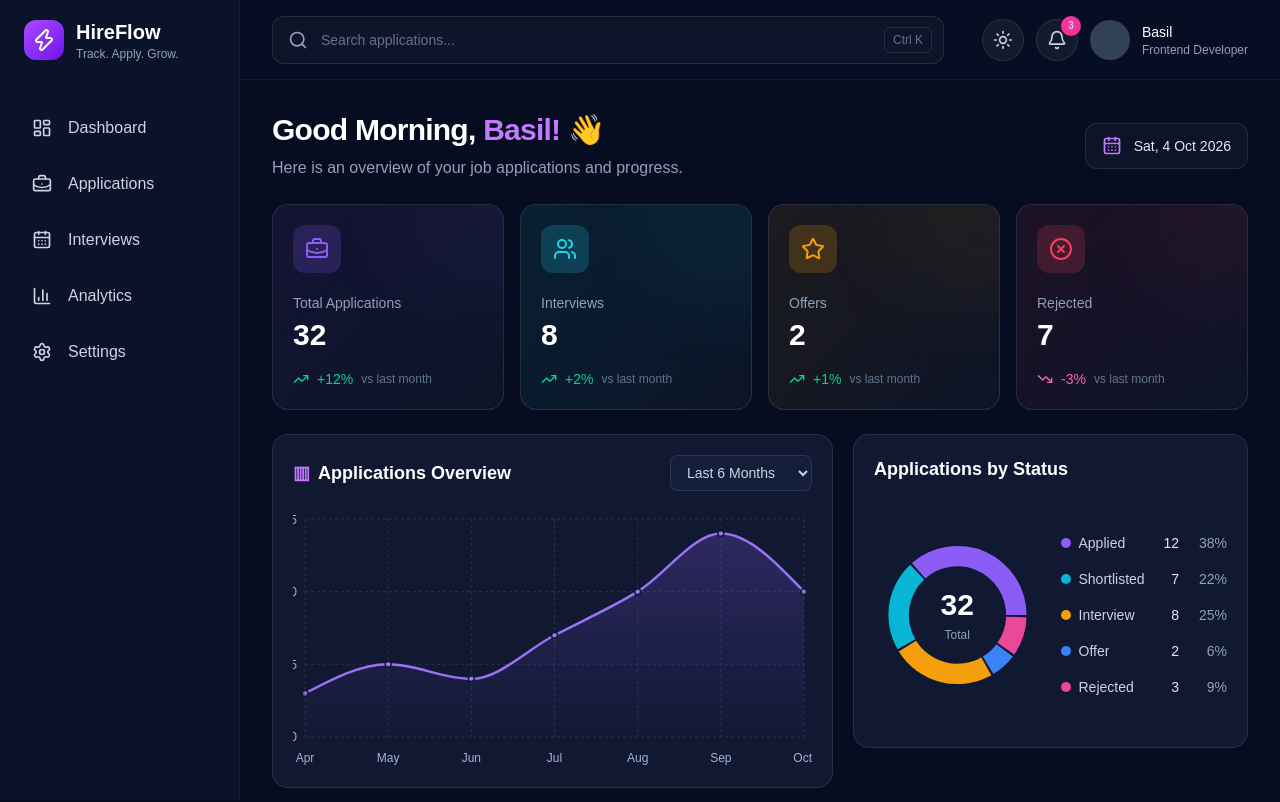
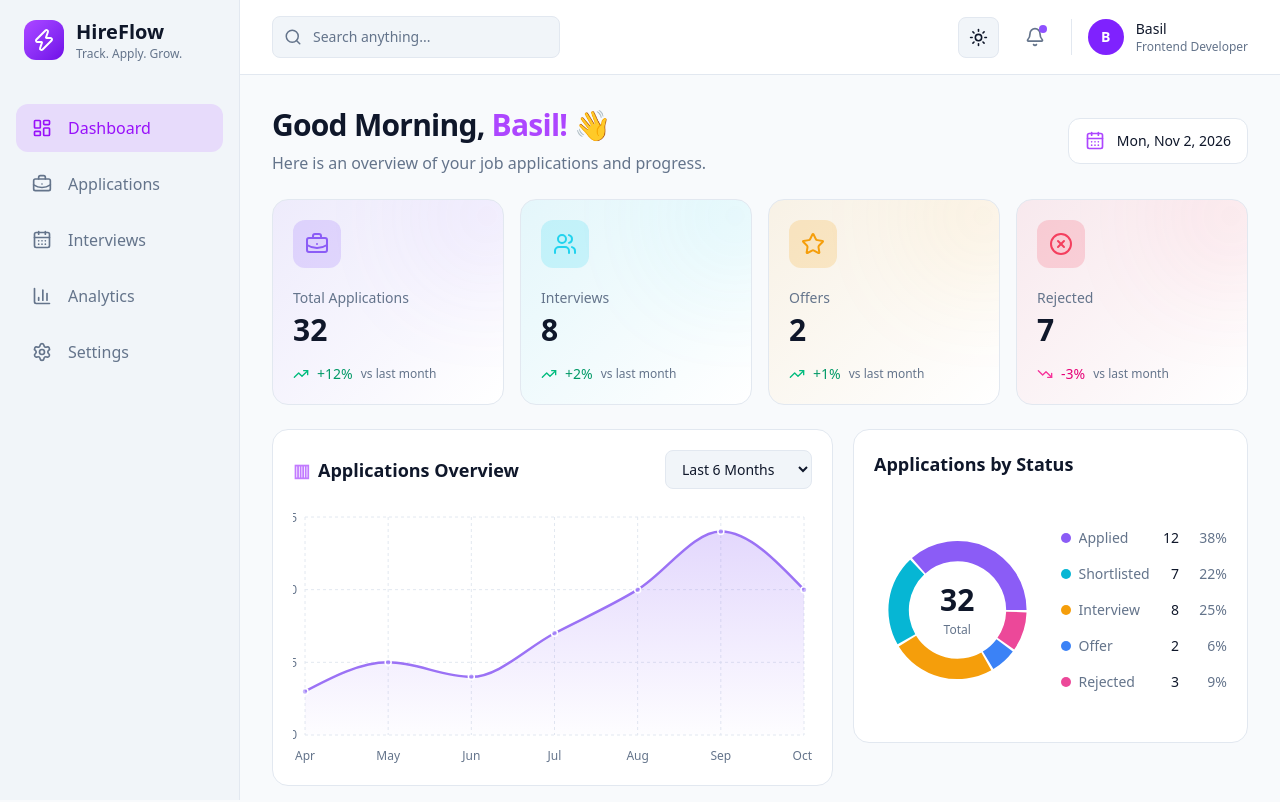
Before and after one commit to basilabbas-dev/jobora.com, a Next.js app: page /dashboard in a window 1280 px wide. Shown: the top 802 px of the page. Built offline with nearby package versions, Linux system fonts and the light colour scheme.

Commit message:
worked on light and dark mode of website changing theme colors

```diff
--- a/app/components/dashboard/applicationscharts.tsx
+++ b/app/components/dashboard/applicationscharts.tsx
@@ -23,10 +23,10 @@ const chartData = [
 
 export default function ApplicationsChart() {
   return (
-    <section className="min-w-0 rounded-2xl border border-white/10 bg-[#101832] p-4 sm:p-5">
+    <section className="min-w-0 rounded-2xl border border-[var(--border)] bg-[var(--surface)] p-4 transition-colors duration-200 sm:p-5">
       {/* Chart heading */}
       <div className="mb-5 flex flex-wrap items-center justify-between gap-3">
-        <h2 className="text-base font-semibold text-white sm:text-lg">
+        <h2 className="text-base font-semibold text-[var(--foreground)] sm:text-lg">
           <span className="mr-2 text-purple-400">▥</span>
           Applications Overview
         </h2>
@@ -34,7 +34,7 @@ export default function ApplicationsChart() {
         <select
           defaultValue="6"
           aria-label="Chart time period"
-          className="rounded-lg border border-white/10 bg-[#141E3B] px-3 py-2 text-xs text-slate-300 outline-none focus:border-purple-400 sm:text-sm"
+          className="rounded-lg border border-[var(--border)] bg-[var(--surface-secondary)] px-3 py-2 text-xs text-[var(--foreground)] outline-none transition-colors focus:border-purple-400 sm:text-sm"
         >
           <option value="3">Last 3 Months</option>
           <option value="6">Last 6 Months</option>
@@ -71,14 +71,17 @@ export default function ApplicationsChart() {
             </defs>
 
             <CartesianGrid
-              stroke="#26314F"
+              stroke="var(--border)"
               strokeDasharray="3 3"
               vertical
             />
 
             <XAxis
               dataKey="month"
-              tick={{ fill: "#A5B4D4", fontSize: 12 }}
+              tick={{
+                fill: "var(--muted)",
+                fontSize: 12,
+              }}
               axisLine={false}
               tickLine={false}
               tickMargin={10}
@@ -87,7 +90,10 @@ export default function ApplicationsChart() {
             <YAxis
               domain={[0, 15]}
               ticks={[0, 5, 10, 15]}
-              tick={{ fill: "#A5B4D4", fontSize: 12 }}
+              tick={{
+                fill: "var(--muted)",
+                fontSize: 12,
+              }}
               axisLine={false}
               tickLine={false}
               width={30}
@@ -95,17 +101,22 @@ export default function ApplicationsChart() {
 
             <Tooltip
               contentStyle={{
-                backgroundColor: "#101832",
-                border: "1px solid #334166",
+                backgroundColor: "var(--surface)",
+                border: "1px solid var(--border)",
                 borderRadius: "12px",
-                color: "#FFFFFF",
+                color: "var(--foreground)",
                 fontSize: "12px",
+              }}
+              itemStyle={{
+                color: "var(--foreground)",
               }}
               formatter={(value) => [
                 `${value} applications`,
                 "Applications",
               ]}
-              labelStyle={{ color: "#C4B5FD" }}
+              labelStyle={{
+                color: "#A78BFA",
+              }}
             />
 
             <Area
@@ -117,13 +128,13 @@ export default function ApplicationsChart() {
               dot={{
                 r: 3,
                 fill: "#A78BFA",
-                stroke: "#101832",
+                stroke: "var(--surface)",
                 strokeWidth: 1.5,
               }}
               activeDot={{
                 r: 6,
                 fill: "#C4B5FD",
-                stroke: "#FFFFFF",
+                stroke: "var(--foreground)",
                 strokeWidth: 2,
               }}
             />
--- a/app/components/dashboard/dashboardlayout.tsx
+++ b/app/components/dashboard/dashboardlayout.tsx
@@ -1,3 +1,4 @@
+
 import Sidebar from "../sidebar";
 import Navbar from "../navbar";
 
@@ -7,11 +8,11 @@ export default function DashboardLayout({
   children: React.ReactNode;
 }) {
   return (
-    <div className="min-h-screen bg-[#070D20] text-white">
+    <div className="min-h-screen bg-[var(--background)] text-[var(--foreground)] transition-colors duration-200">
 
       <Sidebar />
 
-      <div className="lg:ml-60">
+      <div className="min-h-screen lg:ml-60">
 
         <Navbar />
 
--- a/app/components/dashboard/statcard.tsx
+++ b/app/components/dashboard/statcard.tsx
@@ -1,3 +1,4 @@
+
 import { LucideIcon, TrendingDown, TrendingUp } from "lucide-react";
 
 interface StatCardProps {
@@ -27,21 +28,20 @@ export default function StatCard({
         overflow-hidden
         rounded-2xl
         border
-        border-white/10
+        border-[var(--border)]
+        bg-[var(--surface)]
         p-5
-        transition
+        transition-all
         duration-300
         hover:-translate-y-1
-        hover:border-white/20
+        hover:border-violet-400/40
       "
       style={{
-        background: `linear-gradient(135deg, ${color}18, rgba(15, 23, 42, 0.8))`,
+        background: `linear-gradient(135deg, ${color}18, var(--surface))`,
       }}
     >
-
       {/* Top */}
       <div className="flex items-start justify-between">
-
         <div
           className="flex h-12 w-12 items-center justify-center rounded-xl"
           style={{
@@ -53,46 +53,41 @@ export default function StatCard({
             style={{ color }}
           />
         </div>
-
       </div>
 
       {/* Content */}
       <div className="mt-5">
-
-        <p className="text-sm text-slate-400">
+        <p className="text-sm text-[var(--muted)]">
           {title}
         </p>
 
-        <p className="mt-1 text-3xl font-semibold text-white">
+        <p className="mt-1 text-3xl font-semibold text-[var(--foreground)]">
           {value}
         </p>
-
       </div>
 
       {/* Bottom */}
       <div className="mt-4 flex items-center gap-2">
-
         {isUp ? (
-          <TrendingUp className="h-4 w-4 text-emerald-400" />
+          <TrendingUp className="h-4 w-4 text-emerald-500 dark:text-emerald-400" />
         ) : (
-          <TrendingDown className="h-4 w-4 text-pink-400" />
+          <TrendingDown className="h-4 w-4 text-pink-500 dark:text-pink-400" />
         )}
 
         <span
           className={
             isUp
-              ? "text-sm font-medium text-emerald-400"
-              : "text-sm font-medium text-pink-400"
+              ? "text-sm font-medium text-emerald-600 dark:text-emerald-400"
+              : "text-sm font-medium text-pink-600 dark:text-pink-400"
           }
         >
           {isUp ? "+" : "-"}
           {percentage}%
         </span>
 
-        <span className="text-xs text-slate-500">
+        <span className="text-xs text-[var(--muted)]">
           vs last month
         </span>
-
       </div>
 
       {/* Decorative glow */}
@@ -102,7 +97,6 @@ export default function StatCard({
           backgroundColor: color,
         }}
       />
-
     </div>
   );
 }
--- a/app/components/dashboard/statscards.tsx
+++ b/app/components/dashboard/statscards.tsx
@@ -1,3 +1,4 @@
+
 import {
   BriefcaseBusiness,
   Users,
@@ -45,18 +46,14 @@ const stats = [
 export default function StatsCards() {
   return (
     <section className="mb-6">
-
       <div className="grid grid-cols-1 gap-4 sm:grid-cols-2 xl:grid-cols-4">
-
         {stats.map((stat) => (
           <StatCard
             key={stat.title}
             {...stat}
           />
         ))}
-
       </div>
-
     </section>
   );
 }
--- a/app/components/dashboard/statuschart.tsx
+++ b/app/components/dashboard/statuschart.tsx
@@ -24,8 +24,8 @@ const total = statusData.reduce(
 
 export default function StatusChart() {
   return (
-    <section className="min-w-0 rounded-2xl border border-white/10 bg-[#101832] p-4 sm:p-5">
-      <h2 className="mb-5 text-base font-semibold text-white sm:text-lg">
+    <section className="min-w-0 rounded-2xl border border-[var(--border)] bg-[var(--surface)] p-4 transition-colors duration-200 sm:p-5">
+      <h2 className="mb-5 text-base font-semibold text-[var(--foreground)] sm:text-lg">
         Applications by Status
       </h2>
 
@@ -55,10 +55,10 @@ export default function StatusChart() {
 
               <Tooltip
                 contentStyle={{
-                  backgroundColor: "#101832",
-                  border: "1px solid #334166",
+                  backgroundColor: "var(--surface)",
+                  border: "1px solid var(--border)",
                   borderRadius: "10px",
-                  color: "#FFFFFF",
+                  color: "var(--foreground)",
                   fontSize: "12px",
                 }}
                 formatter={(value, name) => [
@@ -71,10 +71,10 @@ export default function StatusChart() {
 
           {/* Center label */}
           <div className="pointer-events-none absolute inset-0 flex flex-col items-center justify-center">
-            <span className="text-3xl font-bold text-white">
+            <span className="text-3xl font-bold text-[var(--foreground)]">
               {total}
             </span>
-            <span className="mt-1 text-xs text-slate-400">
+            <span className="mt-1 text-xs text-[var(--muted)]">
               Total
             </span>
           </div>
@@ -98,17 +98,17 @@ export default function StatusChart() {
                     style={{ backgroundColor: item.color }}
                   />
 
-                  <span className="truncate text-slate-300">
+                  <span className="truncate text-[var(--muted)]">
                     {item.name}
                   </span>
                 </div>
 
                 <div className="flex shrink-0 items-center gap-3">
-                  <span className="text-slate-200">
+                  <span className="text-[var(--foreground)]">
                     {item.value}
                   </span>
 
-                  <span className="w-9 text-right text-slate-400">
+                  <span className="w-9 text-right text-[var(--muted)]">
                     {percentage}%
                   </span>
                 </div>
--- a/app/components/dashboard/welcomeheader.tsx
+++ b/app/components/dashboard/welcomeheader.tsx
@@ -1,50 +1,84 @@
+
+"use client";
+
+import { useState } from "react";
 import { CalendarDays } from "lucide-react";
 
 export default function WelcomeHeader() {
+  const [selectedDate, setSelectedDate] = useState(() => {
+    const today = new Date();
+
+    const year = today.getFullYear();
+    const month = String(today.getMonth() + 1).padStart(2, "0");
+    const day = String(today.getDate()).padStart(2, "0");
+
+    return `${year}-${month}-${day}`;
+  });
+
+  const formattedDate = new Date(
+    Number(selectedDate.split("-")[0]),
+    Number(selectedDate.split("-")[1]) - 1,
+    Number(selectedDate.split("-")[2])
+  ).toLocaleDateString("en-US", {
+    weekday: "short",
+    day: "numeric",
+    month: "short",
+    year: "numeric",
+  });
+
   return (
     <section className="mb-6">
       <div className="flex flex-col gap-5 lg:flex-row lg:items-center lg:justify-between">
 
         {/* Left Content */}
         <div>
-          <h1 className="text-2xl font-semibold tracking-tight text-white sm:text-3xl">
+          <h1 className="text-2xl font-semibold tracking-tight text-[var(--foreground)] sm:text-3xl">
             Good Morning,{" "}
-            <span className="text-purple-400">
+            <span className="text-purple-500 dark:text-purple-400">
               Basil!
             </span>{" "}
             👋
           </h1>
 
-          <p className="mt-2 text-sm text-slate-400 sm:text-base">
+          <p className="mt-2 text-sm text-[var(--muted)] sm:text-base">
             Here is an overview of your job applications and progress.
           </p>
         </div>
 
-        {/* Date */}
-        <button
+        {/* Date Picker */}
+        <label
           className="
+            relative
             flex
             w-fit
+            cursor-pointer
             items-center
             gap-3
             rounded-xl
             border
-            border-white/10
-            bg-white/[0.03]
+            border-[var(--border)]
+            bg-[var(--surface)]
             px-4
             py-3
             text-sm
-            text-slate-200
-            transition
-            hover:bg-white/[0.06]
+            text-[var(--foreground)]
+            transition-colors
+            duration-200
+            hover:bg-[var(--surface-secondary)]
           "
         >
-          <CalendarDays className="h-5 w-5 text-purple-400" />
+          <CalendarDays className="h-5 w-5 text-purple-500 dark:text-purple-400" />
 
-          <span>
-            Sat, 4 Oct 2026
-          </span>
-        </button>
+          <span>{formattedDate}</span>
+
+          <input
+            type="date"
+            value={selectedDate}
+            onChange={(e) => setSelectedDate(e.target.value)}
+            aria-label="Select date"
+            className="absolute inset-0 h-full w-full cursor-pointer opacity-0"
+          />
+        </label>
 
       </div>
     </section>
--- a/app/components/navbar.tsx
+++ b/app/components/navbar.tsx
@@ -1,80 +1,126 @@
+
 "use client";
 
+import { useEffect, useState } from "react";
 import {
   Search,
   Bell,
   Sun,
+  Moon,
   Menu,
 } from "lucide-react";
 
 export default function Navbar() {
+  const [theme, setTheme] = useState<"light" | "dark">("dark");
+
+  // Load saved theme when the component mounts
+  useEffect(() => {
+  const savedTheme = localStorage.getItem("hireflow-theme");
+
+  if (savedTheme === "light" || savedTheme === "dark") {
+    document.documentElement.classList.toggle(
+      "dark",
+      savedTheme === "dark"
+    );
+  }
+  }, []);
+
+  // Switch between Light and Dark Mode
+  const toggleTheme = () => {
+    const newTheme = theme === "dark" ? "light" : "dark";
+
+    setTheme(newTheme);
+
+    document.documentElement.classList.toggle(
+      "dark",
+      newTheme === "dark"
+    );
+
+    localStorage.setItem("hireflow-theme", newTheme);
+  };
+
   return (
-    <header className="sticky top-0 z-30 h-20 border-b border-white/5 bg-[#080F24]/90 backdrop-blur-xl">
+    <header className="sticky top-0 z-40 border-b border-[var(--border)] bg-[var(--surface)] px-4 py-4 sm:px-6 lg:px-8">
+      <div className="flex items-center justify-between gap-4">
 
-      <div className="flex h-full items-center justify-between gap-4 px-4 sm:px-6 lg:px-8">
+        {/* Left Section */}
+        <div className="flex items-center gap-3">
+          <button
+            type="button"
+            aria-label="Open navigation menu"
+            className="rounded-lg p-2 text-[var(--muted)] hover:bg-[var(--surface-secondary)] lg:hidden"
+          >
+            <Menu size={22} />
+          </button>
 
-        {/* Mobile Menu */}
-        <button className="rounded-lg p-2 text-slate-300 hover:bg-white/5 lg:hidden">
-          <Menu className="h-6 w-6" />
-        </button>
+          <div className="relative hidden sm:block">
+            <Search
+              size={18}
+              className="absolute left-3 top-1/2 -translate-y-1/2 text-[var(--muted)]"
+            />
 
-        {/* Search */}
-        <div className="relative hidden max-w-2xl flex-1 sm:block">
-
-          <Search className="absolute left-4 top-1/2 h-5 w-5 -translate-y-1/2 text-slate-400" />
-
-          <input
-            type="text"
-            placeholder="Search applications..."
-            className="h-12 w-full rounded-xl border border-white/10 bg-white/[0.03] pl-12 pr-20 text-sm text-white outline-none placeholder:text-slate-500 focus:border-purple-500/50"
-          />
-
-          <span className="absolute right-3 top-1/2 -translate-y-1/2 rounded-md border border-white/10 px-2 py-1 text-xs text-slate-500">
-            Ctrl K
-          </span>
-
+            <input
+              type="search"
+              placeholder="Search anything..."
+              className="w-56 rounded-lg border border-[var(--border)] bg-[var(--surface-secondary)] py-2.5 pl-10 pr-4 text-sm text-[var(--foreground)] outline-none placeholder:text-[var(--muted)] focus:border-violet-500 lg:w-72"
+            />
+          </div>
         </div>
 
-        {/* Right side */}
-        <div className="flex items-center gap-3">
+        {/* Right Section */}
+        <div className="flex items-center gap-2 sm:gap-4">
 
-          <button className="hidden rounded-full border border-white/10 bg-white/5 p-2.5 text-slate-300 hover:bg-white/10 sm:block">
-            <Sun className="h-5 w-5" />
+          {/* Theme Toggle */}
+          <button
+            type="button"
+            onClick={toggleTheme}
+            aria-label={
+              theme === "dark"
+                ? "Switch to light mode"
+                : "Switch to dark mode"
+            }
+            title={
+              theme === "dark"
+                ? "Switch to light mode"
+                : "Switch to dark mode"
+            }
+            className="rounded-lg border border-[var(--border)] bg-[var(--surface-secondary)] p-2.5 text-[var(--foreground)] transition hover:opacity-75"
+          >
+            {theme === "dark" ? (
+              <Sun size={19} />
+            ) : (
+              <Moon size={19} />
+            )}
           </button>
 
-          <button className="relative rounded-full border border-white/10 bg-white/5 p-2.5 text-slate-300 hover:bg-white/10">
+          {/* Notifications */}
+          <button
+            type="button"
+            aria-label="Notifications"
+            className="relative rounded-lg p-2.5 text-[var(--muted)] transition hover:bg-[var(--surface-secondary)] hover:text-[var(--foreground)]"
+          >
+            <Bell size={20} />
 
-            <Bell className="h-5 w-5" />
-
-            <span className="absolute -right-1 -top-1 flex h-5 w-5 items-center justify-center rounded-full bg-pink-500 text-[10px] font-bold">
-              3
-            </span>
-
+            <span className="absolute right-2 top-2 h-2 w-2 rounded-full bg-violet-500" />
           </button>
 
-          {/* User */}
-          <div className="hidden items-center gap-3 sm:flex">
-
-            <div className="h-10 w-10 overflow-hidden rounded-full bg-slate-700">
-              {/* profile image later */}
+          {/* Profile */}
+          <div className="flex items-center gap-3 border-l border-[var(--border)] pl-3 sm:pl-4">
+            <div className="flex h-9 w-9 items-center justify-center rounded-full bg-violet-600 text-sm font-semibold text-white">
+              B
             </div>
 
-            <div className="hidden lg:block">
-              <p className="text-sm font-medium">
+            <div className="hidden sm:block">
+              <p className="text-sm font-medium text-[var(--foreground)]">
                 Basil
               </p>
-
-              <p className="text-xs text-slate-400">
+              <p className="text-xs text-[var(--muted)]">
                 Frontend Developer
               </p>
             </div>
-
           </div>
-
         </div>
-
       </div>
-
     </header>
   );
 }
--- a/app/components/sidebar.tsx
+++ b/app/components/sidebar.tsx
@@ -1,6 +1,8 @@
+
 "use client";
 
 import Link from "next/link";
+import { usePathname } from "next/navigation";
 import {
   LayoutDashboard,
   BriefcaseBusiness,
@@ -39,59 +41,61 @@ const menuItems = [
 ];
 
 export default function Sidebar() {
+  const pathname = usePathname();
+
   return (
-    <aside className="fixed left-0 top-0 z-40 hidden h-screen w-60 border-r border-white/5 bg-[#0B132B] lg:block">
-
+    <aside className="fixed left-0 top-0 z-40 hidden h-screen w-60 border-r border-[var(--border)] bg-[var(--surface-secondary)] transition-colors duration-200 lg:block">
       <div className="flex h-full flex-col">
 
         {/* Logo */}
         <div className="flex h-20 items-center gap-3 px-6">
-
           <div className="flex h-10 w-10 items-center justify-center rounded-xl bg-gradient-to-br from-purple-500 to-violet-700">
             <Zap className="h-6 w-6 text-white" />
           </div>
 
           <div>
-            <h1 className="text-xl font-bold">
+            <h1 className="text-xl font-bold text-[var(--foreground)]">
               HireFlow
             </h1>
 
-            <p className="text-xs text-slate-400">
+            <p className="text-xs text-[var(--muted)]">
               Track. Apply. Grow.
             </p>
           </div>
-
         </div>
 
         {/* Navigation */}
         <nav className="flex-1 px-4 py-6">
-
           <div className="space-y-2">
-
             {menuItems.map((item) => {
               const Icon = item.icon;
+
+              const isActive =
+                pathname === item.href ||
+                pathname.startsWith(`${item.href}/`);
 
               return (
                 <Link
                   key={item.name}
                   href={item.href}
-                  className="flex items-center gap-4 rounded-xl px-4 py-3 text-slate-300 transition hover:bg-white/5 hover:text-white"
+                  className={`flex items-center gap-4 rounded-xl px-4 py-3 transition-colors duration-200 ${
+                    isActive
+                      ? "bg-purple-500/15 text-purple-600 dark:text-purple-400"
+                      : "text-[var(--muted)] hover:bg-[var(--surface)] hover:text-[var(--foreground)]"
+                  }`}
                 >
                   <Icon className="h-5 w-5" />
 
-                  <span>
+                  <span className="font-medium">
                     {item.name}
                   </span>
                 </Link>
               );
             })}
-
           </div>
-
         </nav>
 
       </div>
-
     </aside>
   );
 }
--- a/app/globals.css
+++ b/app/globals.css
@@ -1,21 +1,31 @@
 @import "tailwindcss";
 
+@custom-variant dark (&:where(.dark, .dark *));
+
 :root {
-  --background: #070d1f;
-  --foreground: #f8fafc;
+  color-scheme: light;
+
+  --background: #f8fafc;
+  --surface: #ffffff;
+  --surface-secondary: #f1f5f9;
+  --foreground: #0f172a;
+  --muted: #64748b;
+  --border: #e2e8f0;
 }
 
-* {
-  box-sizing: border-box;
-}
+.dark {
+  color-scheme: dark;
 
-html {
-  scroll-behavior: smooth;
+  --background: #070d20;
+  --surface: #101832;
+  --surface-secondary: #0b132b;
+  --foreground: #ffffff;
+  --muted: #94a3b8;
+  --border: rgb(255 255 255 / 10%);
 }
 
 body {
-  margin: 0;
   background: var(--background);
   color: var(--foreground);
-  font-family: Arial, Helvetica, sans-serif;
+  transition: background-color 0.2s ease, color 0.2s ease;
 }
```
Also changed, not shown: app/components/dashboard/recentapplications.tsx (+25 -19 lines).
